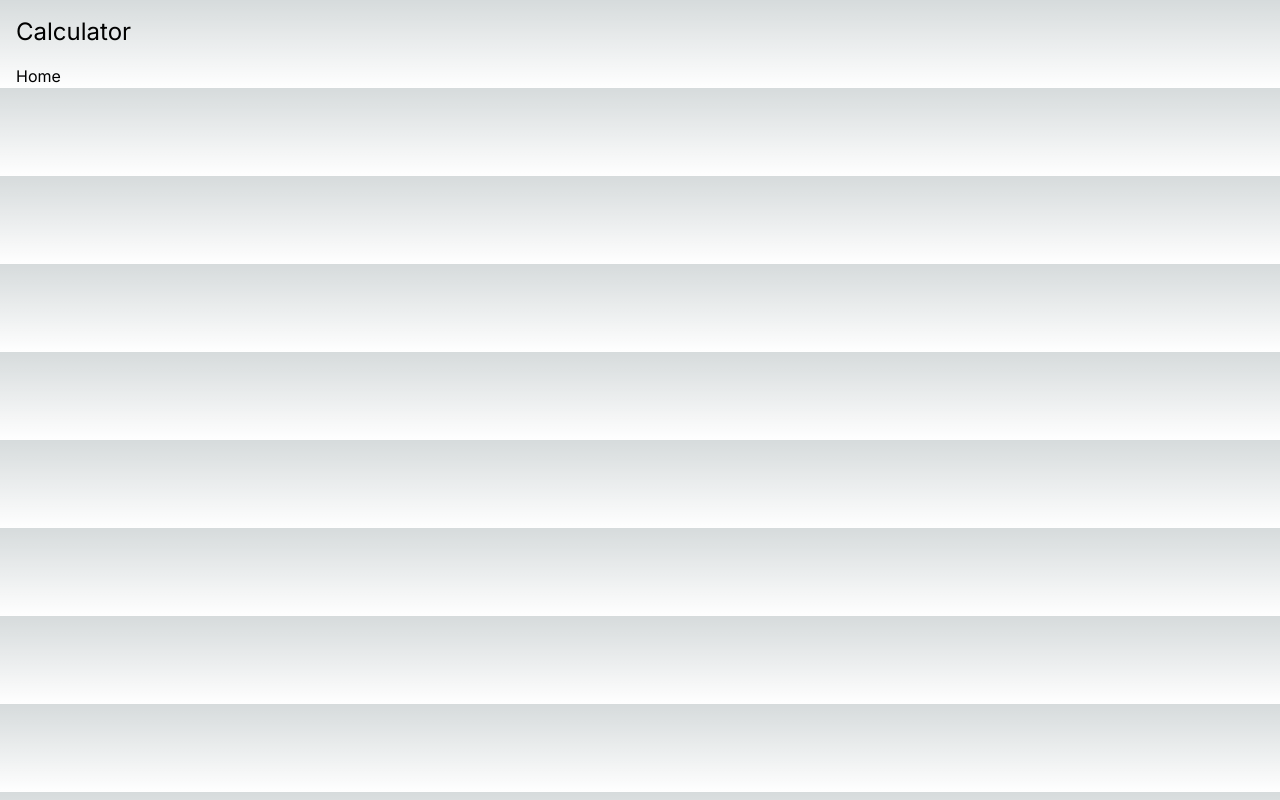
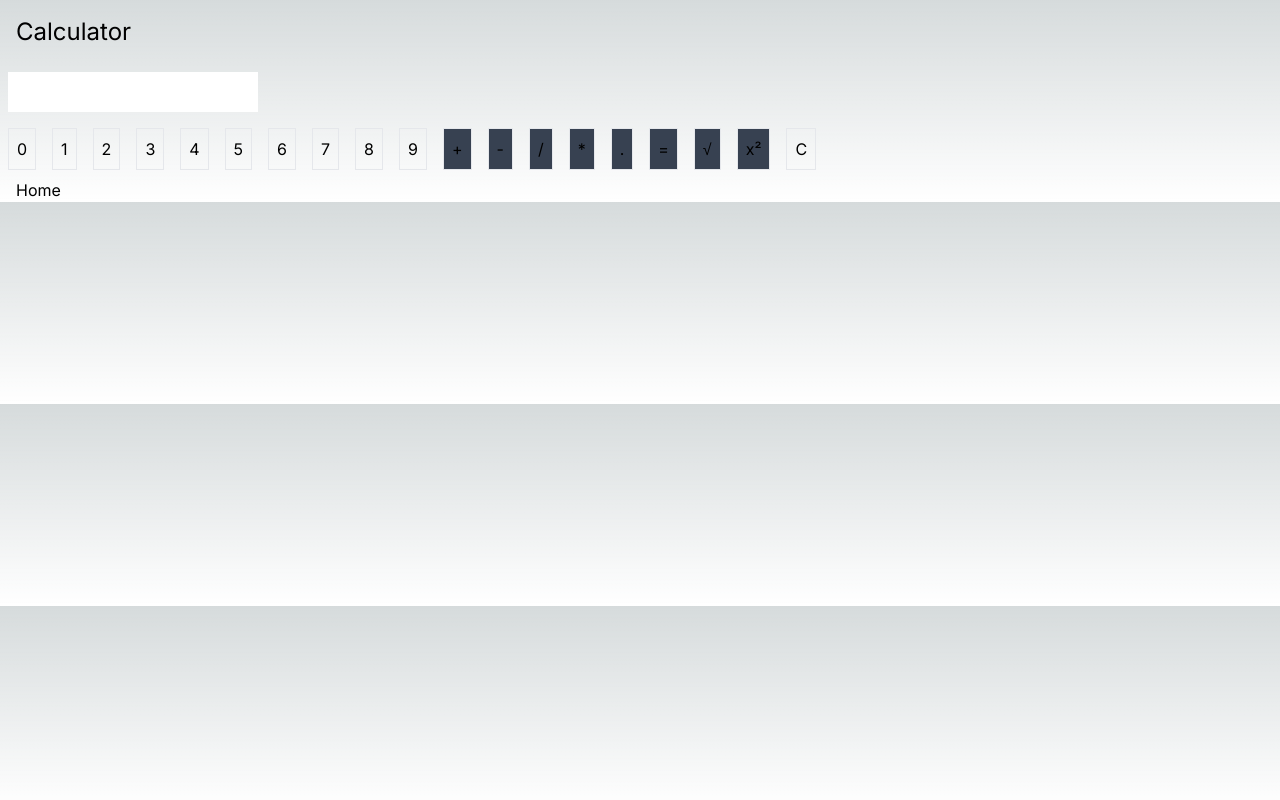
Before and after one commit to Anathretic/star-wars-and-calculator-app, a Next.js app: page /calculator in a window 1280 px wide. Built offline with nearby package versions, Linux system fonts and the light colour scheme.

Commit message:
Created calculator logic

```diff
--- a/package.json
+++ b/package.json
@@ -11,6 +11,7 @@
 		"test": "cypress run"
 	},
 	"dependencies": {
+		"mathjs": "^12.4.0",
 		"next": "14.1.0",
 		"react": "^18",
 		"react-dom": "^18"
--- /dev/null
+++ b/src/app/calculator/buttons.ts
@@ -0,0 +1,59 @@
+export const numberButtons = [
+	{
+		value: '0',
+	},
+	{
+		value: '1',
+	},
+	{
+		value: '2',
+	},
+	{
+		value: '3',
+	},
+	{
+		value: '4',
+	},
+	{
+		value: '5',
+	},
+	{
+		value: '6',
+	},
+	{
+		value: '7',
+	},
+	{
+		value: '8',
+	},
+	{
+		value: '9',
+	},
+];
+
+export const symbolButtons = [
+	{
+		value: '+',
+	},
+	{
+		value: '-',
+	},
+	{
+		value: '/',
+	},
+	{
+		value: '*',
+	},
+	{
+		value: '.',
+	},
+	{
+		value: '=',
+	},
+	{
+		value: '√',
+	},
+	{
+		value: 'x²',
+	},
+];
--- a/src/app/calculator/page.tsx
+++ b/src/app/calculator/page.tsx
@@ -1,9 +1,100 @@
+'use client';
 import Link from 'next/link';
+import * as math from 'mathjs';
+import { MouseEvent, useEffect, useState } from 'react';
+import { numberButtons, symbolButtons } from './buttons';
+
+type Event = MouseEvent<HTMLInputElement>;
 
 export default function Page() {
+	const [showValue, setShowValue] = useState('');
+	const [blockNumberButtons, setBlockNumberButtons] = useState(false);
+	const [blockSymbolButtons, setBlockSymbolButtons] = useState(true);
+
+	const calculate = async () => {
+		try {
+			const result = (await math.evaluate(showValue)) || '';
+			setBlockNumberButtons(true);
+			setShowValue(result.toString());
+		} catch (err) {
+			setBlockNumberButtons(true);
+			setBlockSymbolButtons(true);
+			setShowValue('You blocked it.. Click C!');
+		}
+	};
+
+	const handleSqrtAndPow = (buttonValue: string) => {
+		const num = Number(showValue);
+
+		if (num) {
+			if (buttonValue === '√') {
+				const result = Math.sqrt(num);
+				setShowValue(result.toString());
+			} else if (buttonValue === 'x²') {
+				const result = Math.pow(num, 2);
+				setShowValue(result.toString());
+			}
+		} else {
+			setBlockSymbolButtons(true);
+			setBlockNumberButtons(true);
+			setShowValue('Error.. Click C!');
+		}
+	};
+
+	const handleValue = async (e: Event) => {
+		const buttonValue = e.currentTarget.value;
+
+		if (buttonValue === '=') {
+			await calculate();
+		} else if (buttonValue === '√' || buttonValue === 'x²') {
+			handleSqrtAndPow(buttonValue);
+		} else {
+			setShowValue(showValue.concat(buttonValue));
+		}
+	};
+
+	const resetValue = () => {
+		setShowValue('');
+		setBlockNumberButtons(false);
+		setBlockSymbolButtons(true);
+	};
+
+	console.log(blockNumberButtons);
+	console.log(blockSymbolButtons);
+
 	return (
 		<div>
 			<h1 className='p-4 text-2xl'>Calculator</h1>
+			<div>
+				<input type='text' className='p-2 m-2 pointer-events-none text-black' value={showValue} readOnly />
+				<div>
+					{numberButtons.map(data => (
+						<input
+							key={data.value}
+							type='button'
+							value={data.value}
+							className={`p-2 m-2 border ${blockNumberButtons && 'pointer-events-none bg-gray-700'}`}
+							onClick={e => {
+								handleValue(e);
+								setBlockSymbolButtons(false);
+							}}
+						/>
+					))}
+					{symbolButtons.map(data => (
+						<input
+							key={data.value}
+							type='button'
+							value={data.value}
+							className={`p-2 m-2 border ${blockSymbolButtons && 'pointer-events-none bg-gray-700'}`}
+							onClick={e => {
+								setBlockNumberButtons(false);
+								handleValue(e);
+							}}
+						/>
+					))}
+					<input type='button' value='C' className={'p-2 m-2 border'} onClick={resetValue} />
+				</div>
+			</div>
 			<Link className='p-2 m-2' href='/'>
 				Home
 			</Link>
```
Also changed, not shown: 1 other file (tests, documents, lock files or other folders).
